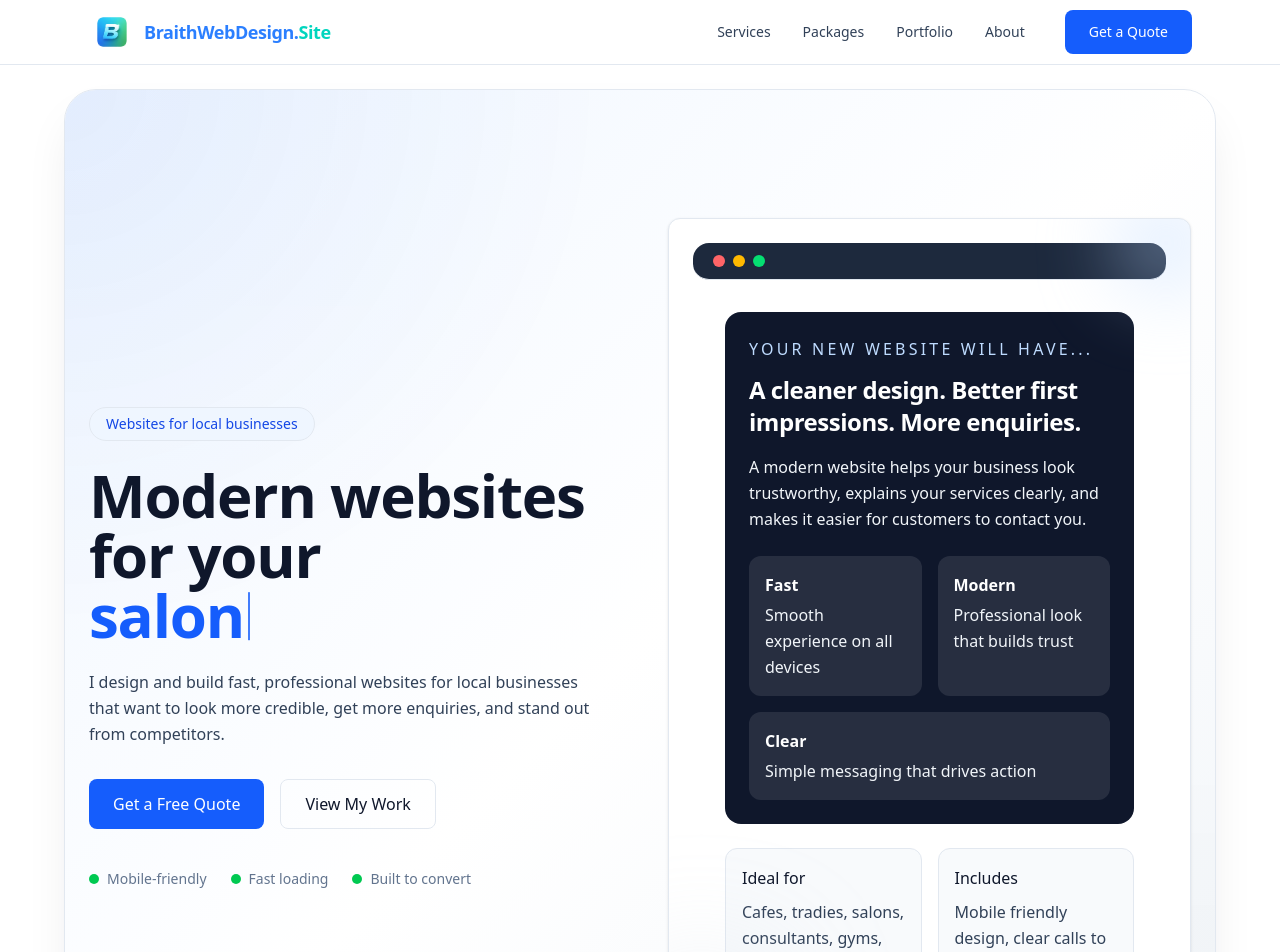
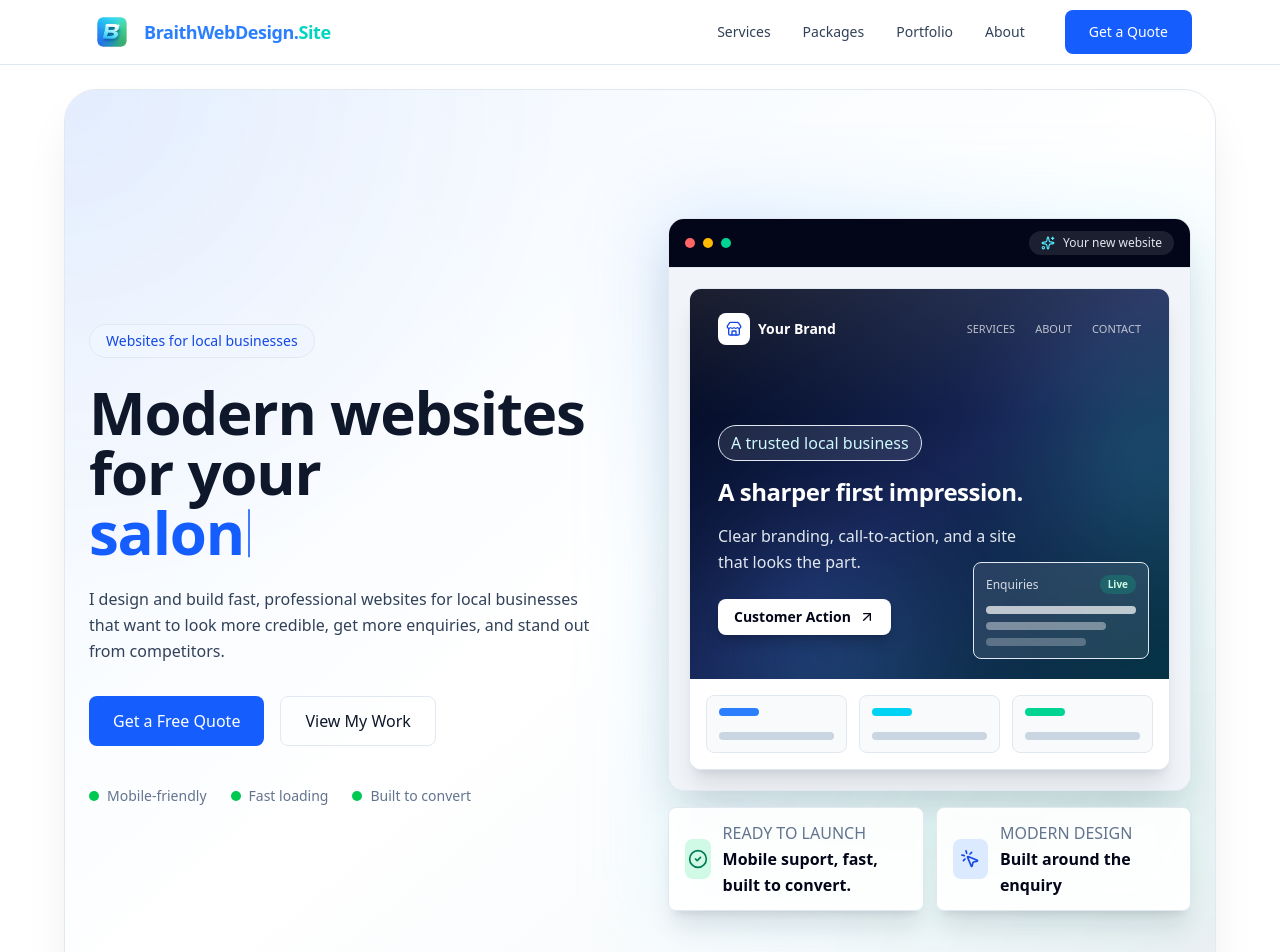
Before and after one commit to maybMedia/braith, a Next.js app: page / in a window 1280 px wide. Shown: the top 952 px of the page. Built offline with nearby package versions, Linux system fonts and the light colour scheme.

Commit message:
🦸 New hero 🦸

```diff
--- a/src/app/globals.css
+++ b/src/app/globals.css
@@ -198,7 +198,7 @@ body {
   .motion-ready .scroll-reveal,
   .motion-ready .scroll-stagger > * {
     opacity: 0;
-    translate: 0 22px;
+    translate: 0 14px;
     transition:
       opacity 650ms cubic-bezier(0.22, 1, 0.36, 1),
       translate 650ms cubic-bezier(0.22, 1, 0.36, 1);
--- a/src/components/motion/ScrollReveal.tsx
+++ b/src/components/motion/ScrollReveal.tsx
@@ -31,8 +31,8 @@ export default function ScrollReveal() {
         });
       },
       {
-        rootMargin: "0px 0px -12% 0px",
-        threshold: 0.12,
+        rootMargin: "0px 0px -4% 0px",
+        threshold: 0.04,
       },
     );
 
--- a/src/components/sections/Hero.tsx
+++ b/src/components/sections/Hero.tsx
@@ -1,6 +1,7 @@
 "use client";
 
 import Link from "next/link";
+import { ArrowUpRight, CheckCircle2, MousePointerClick, Sparkles, Store } from "lucide-react";
 import { useEffect, useState } from "react";
 
 const businessTypes = [
@@ -107,76 +108,122 @@ export default function Hero() {
           </div>
 
           <div className="relative -mx-3 sm:mx-0 scroll-reveal">
-            <div className="card relative overflow-hidden border-slate-200 bg-white/90 p-0 shadow-xl backdrop-blur">
-              <div className="motion-glow pointer-events-none absolute -right-6 -top-6 hidden h-24 w-24 rounded-full bg-blue-200/50 blur-2xl md:block" />
-              <div className="motion-glow pointer-events-none absolute -bottom-8 -left-8 hidden h-32 w-32 rounded-full bg-slate-300/40 blur-3xl md:block" />
+            <div className="absolute -inset-4 rounded-4xl bg-linear-to-br from-blue-500/15 via-cyan-300/10 to-emerald-300/15 blur-2xl dark:from-blue-500/20 dark:via-cyan-400/10 dark:to-emerald-400/10" />
 
-              <div className="border-b border-slate-200 dark:bg-slate-50 px-5 py-3 rounded-2xl bg-slate-800">
+            <div className="relative ml-auto max-w-xl">
+              <div className="relative overflow-hidden rounded-2xl border border-white/70 bg-white shadow-2xl shadow-slate-900/20 dark:border-white/10 dark:bg-slate-950 dark:shadow-black/30">
+                <div className="flex items-center justify-between border-b border-slate-200 bg-slate-950 px-4 py-3 dark:border-white/10">
                   <div className="flex items-center gap-2">
-                  <span className="h-3 w-3 rounded-full bg-red-400" />
-                  <span className="h-3 w-3 rounded-full bg-amber-400" />
-                  <span className="h-3 w-3 rounded-full bg-green-400" />
+                    <span className="h-2.5 w-2.5 rounded-full bg-red-400" />
+                    <span className="h-2.5 w-2.5 rounded-full bg-amber-400" />
+                    <span className="h-2.5 w-2.5 rounded-full bg-emerald-400" />
+                  </div>
+                  <div className="hidden items-center gap-2 rounded-full bg-white/10 px-3 py-1 text-xs text-slate-200 sm:flex">
+                    <Sparkles className="h-3.5 w-3.5 text-cyan-300" aria-hidden="true" />
+                    Your new website
                   </div>
                 </div>
 
-              <div className="p-6 md:p-8">
-                <div className="rounded-2xl bg-slate-900 p-6 text-white">
-                  <p className="text-sm uppercase tracking-[0.2em] text-blue-200 dark:text-blue-300">
-                    Your new website will have...
-                  </p>
+                <div className="relative cursor-default select-none overflow-hidden bg-slate-100 p-4 dark:bg-slate-900 sm:p-5">
+                  <div className="overflow-hidden rounded-xl border border-slate-200 bg-white shadow-xl shadow-slate-900/10 dark:border-white/10 dark:bg-slate-950">
+                    <div className="relative min-h-82.5 overflow-hidden bg-linear-to-br from-slate-950 via-blue-950 to-cyan-950 px-5 py-5 text-white sm:min-h-97.5 sm:px-7 sm:py-6">
+                      <div className="absolute inset-x-0 top-0 h-32 bg-linear-to-b from-white/10 to-transparent" />
+                      <div className="absolute -right-20 top-16 h-48 w-48 rounded-full bg-cyan-300/20 blur-3xl" />
+                      <div className="absolute -bottom-16 left-12 h-44 w-44 rounded-full bg-blue-400/25 blur-3xl" />
 
-                  <h3 className="mt-3 text-2xl font-semibold text-white">
-                    A cleaner design. Better first impressions. More enquiries.
-                  </h3>
-
-                  <p className="mt-4 text-sm leading-7 text-slate-100 dark:text-slate-300">
-                    A modern website helps your business look trustworthy,
-                    explains your services clearly, and makes it easier for
-                    customers to contact you.
-                  </p>
-
-                  <div className="mt-6 grid gap-4 sm:grid-cols-2">
-                    <div className="rounded-xl bg-white/10 p-4">
-                      <p className="text-2xl font-semibold">Fast</p>
-                      <p className="mt-1 text-xs text-slate-100 dark:text-slate-300">
-                        Smooth experience on all devices
-                      </p>
+                      <div className="relative flex items-center justify-between">
+                        <div className="flex items-center gap-2">
+                          <span className="flex h-8 w-8 items-center justify-center rounded-lg bg-white text-blue-700">
+                            <Store className="h-4 w-4" aria-hidden="true" />
+                          </span>
+                          <span className="text-sm font-semibold">Your Brand</span>
+                        </div>
+                        <div className="hidden items-center gap-5 text-[11px] font-medium uppercase text-white/70 sm:flex">
+                          <span>Services</span>
+                          <span>About</span>
+                          <span>Contact</span>
+                        </div>
                       </div>
 
-                    <div className="rounded-xl bg-white/10 p-4">
-                      <p className="text-2xl font-semibold">Modern</p>
-                      <p className="mt-1 text-xs text-slate-100 dark:text-slate-300">
-                        Professional look that builds trust
+                      <div className="relative pt-14 sm:pt-20">
+                        <p className="mb-4 inline-flex rounded-full border border-white/15 bg-white/10 px-3 py-1 text-xs font-medium text-cyan-100 backdrop-blur">
+                          A trusted local business
                         </p>
+                        <h3 className="max-w-sm text-4xl font-semibold leading-tight text-white sm:text-5xl">
+                          A sharper first impression.
+                        </h3>
+                        <p className="mt-4 max-w-xs text-sm leading-6 text-slate-200">
+                          Clear branding, call-to-action, and a site that looks the part.
+                        </p>
+                        <div className="mt-6 inline-flex items-center gap-2 rounded-lg bg-white px-4 py-2 text-sm font-semibold text-slate-950 shadow-lg shadow-black/20">
+                          Customer Action
+                          <ArrowUpRight className="h-4 w-4" aria-hidden="true" />
+                        </div>
                       </div>
 
-                    <div className="rounded-xl bg-white/10 p-4 sm:col-span-2">
-                      <p className="text-2xl font-semibold">Clear</p>
-                      <p className="mt-1 text-xs text-slate-100 dark:text-slate-300">
-                        Simple messaging that drives action
+                      <div className="absolute bottom-5 right-5 hidden w-44 rounded-lg border border-white/15 bg-white/10 p-3 backdrop-blur-md sm:block">
+                        <div className="mb-3 flex items-center justify-between">
+                          <span className="text-xs font-medium text-white/80">Enquiries</span>
+                          <span className="rounded-full bg-emerald-400/20 px-2 py-0.5 text-[10px] font-semibold text-emerald-100">
+                            Live
+                          </span>
+                        </div>
+                        <div className="space-y-2">
+                          <span className="block h-2 rounded-full bg-white/70" />
+                          <span className="block h-2 w-4/5 rounded-full bg-white/40" />
+                          <span className="block h-2 w-2/3 rounded-full bg-white/25" />
+                        </div>
+                      </div>
+                    </div>
+
+                    <div className="grid grid-cols-3 gap-3 bg-white p-4 dark:bg-slate-950">
+                      <div className="rounded-lg border border-slate-200 bg-slate-50 p-3 dark:border-white/10 dark:bg-white/5">
+                        <span className="block h-2 w-10 rounded-full bg-blue-500" />
+                        <span className="mt-4 block h-2 rounded-full bg-slate-300 dark:bg-white/20" />
+                      </div>
+                      <div className="rounded-lg border border-slate-200 bg-slate-50 p-3 dark:border-white/10 dark:bg-white/5">
+                        <span className="block h-2 w-10 rounded-full bg-cyan-400" />
+                        <span className="mt-4 block h-2 rounded-full bg-slate-300 dark:bg-white/20" />
+                      </div>
+                      <div className="rounded-lg border border-slate-200 bg-slate-50 p-3 dark:border-white/10 dark:bg-white/5">
+                        <span className="block h-2 w-10 rounded-full bg-emerald-400" />
+                        <span className="mt-4 block h-2 rounded-full bg-slate-300 dark:bg-white/20" />
+                      </div>
+                    </div>
+                  </div>
+                </div>
+              </div>
+
+              <div className="mt-4 grid gap-3 sm:grid-cols-2">
+                <div className="rounded-lg border border-white/70 bg-white/95 px-4 py-3 shadow-xl shadow-slate-900/10 backdrop-blur dark:border-white/10 dark:bg-slate-950/90">
+                  <div className="flex items-center gap-3">
+                    <span className="flex h-10 w-10 items-center justify-center rounded-lg bg-emerald-100 text-emerald-700 dark:bg-emerald-400/15 dark:text-emerald-300">
+                      <CheckCircle2 className="h-5 w-5" aria-hidden="true" />
+                    </span>
+                    <div>
+                      <p className="text-xs font-medium uppercase text-slate-500 dark:text-slate-400">
+                        Ready to launch
+                      </p>
+                      <p className="text-sm font-semibold text-slate-950 dark:text-white">
+                        Mobile suport, fast, built to convert.
                       </p>
                     </div>
                   </div>
                 </div>
 
-                <div className="mt-6 grid gap-4 sm:grid-cols-2">
-                  <div className="rounded-xl border border-slate-200 bg-slate-50 p-4 dark:border-slate-800 dark:bg-slate-900/80">
-                    <p className="text-sm font-medium text-slate-900 dark:text-slate-100">
-                      Ideal for
+                <div className="rounded-lg border border-white/70 bg-white/95 px-4 py-3 shadow-xl shadow-slate-900/10 backdrop-blur dark:border-white/10 dark:bg-slate-950/90">
+                  <div className="flex items-center gap-3">
+                    <span className="flex h-10 w-10 items-center justify-center rounded-lg bg-blue-100 text-blue-700 dark:bg-blue-400/15 dark:text-blue-300">
+                      <MousePointerClick className="h-5 w-5" aria-hidden="true" />
+                    </span>
+                    <div>
+                      <p className="text-xs font-medium uppercase text-slate-500 dark:text-slate-400">
+                        Modern Design
                       </p>
-                    <p className="mt-2 text-sm text-slate-700 dark:text-slate-300">
-                      Cafes, tradies, salons, consultants, gyms, restaurants,
-                      and services.
+                      <p className="text-sm font-semibold text-slate-950 dark:text-white">
+                        Built around the enquiry
                       </p>
                     </div>
-
-                  <div className="rounded-xl border border-slate-200 bg-slate-50 p-4 dark:border-slate-800 dark:bg-slate-900/80">
-                    <p className="text-sm font-medium text-slate-900 dark:text-slate-100">
-                      Includes
-                    </p>
-                    <p className="mt-2 text-sm text-slate-700 dark:text-slate-300">
-                      Mobile friendly design, clear calls to action and contact forms.
-                    </p>
                   </div>
                 </div>
               </div>
```
Lines whose indentation alone changed are shown as unchanged.
